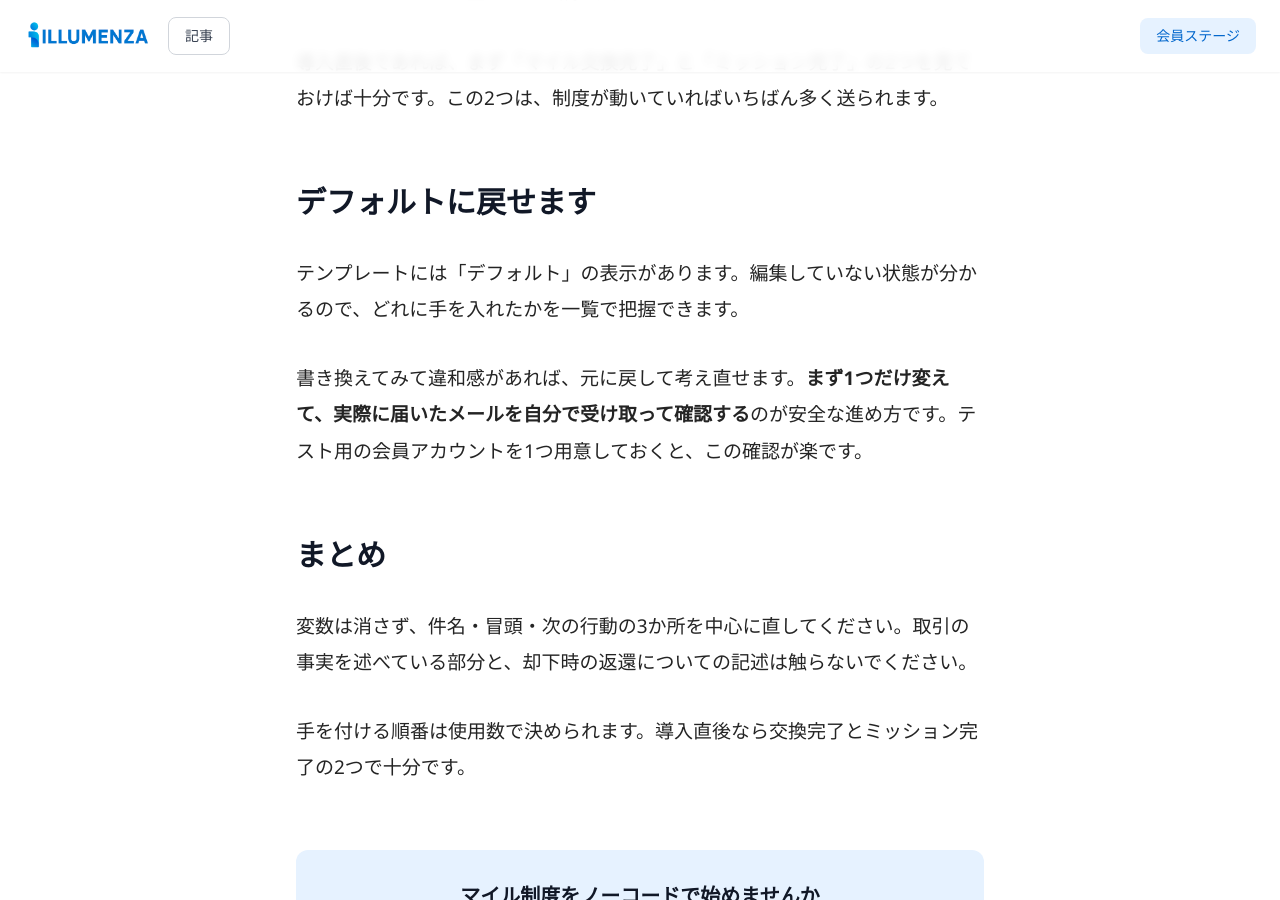
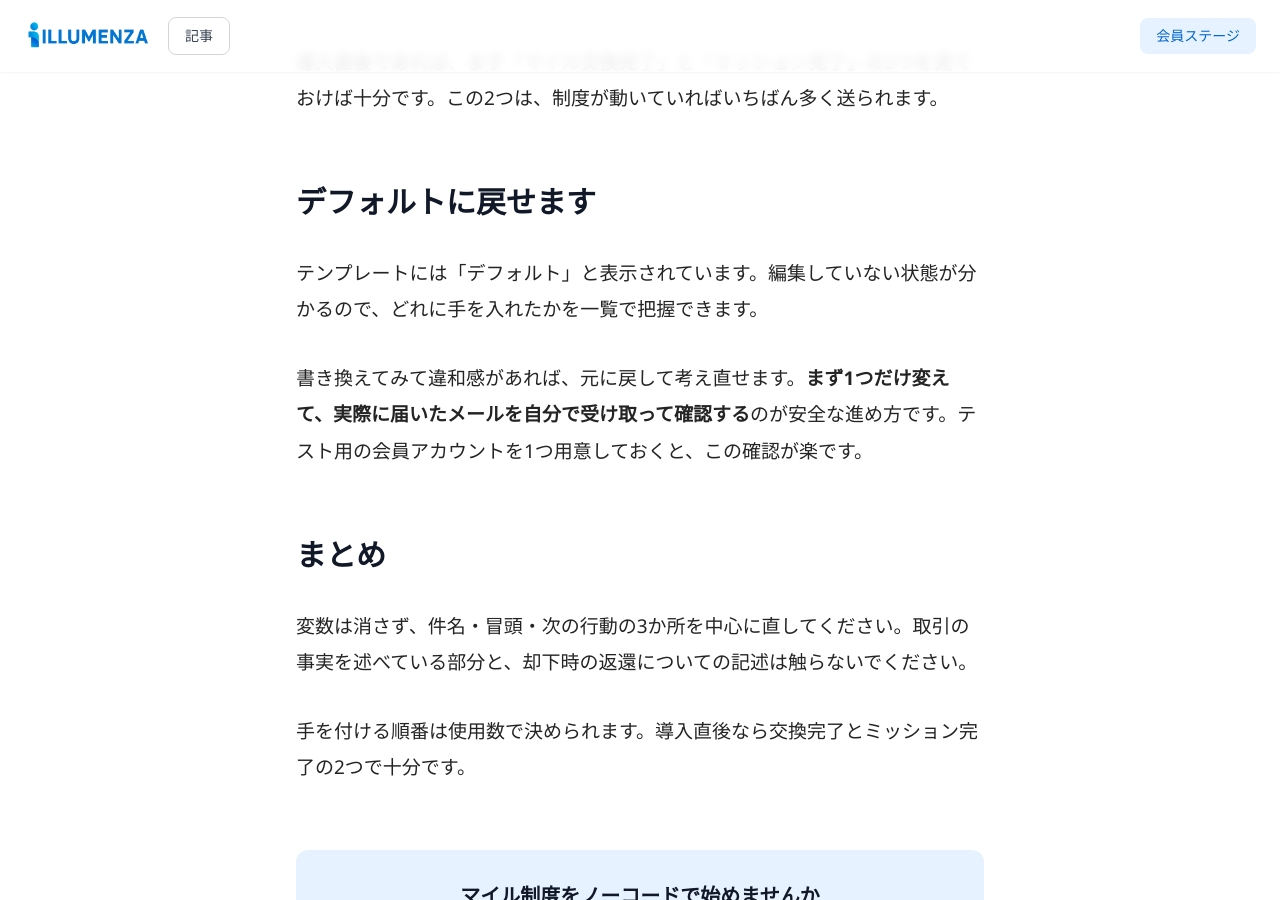
Before and after one commit to TheKinng96/illumenza-homepage, a Jekyll site: the page built from _posts/2026-07-28-points-email-variables.md, in a window 1280 px wide and 900 px high, scrolled down 3165 px. Built offline with Jekyll 4.4.1, drawn with Linux system fonts in a browser that asks for light colours; nearby versions of some CDN libraries.

Commit message:
content: round-3 naturalness fixes, posts 51-54 of 55
Co-Authored-By: Claude Opus 5 (1M context) <noreply@anthropic.com>

```diff
--- a/_posts/2026-07-28-points-email-variables.md
+++ b/_posts/2026-07-28-points-email-variables.md
@@ -2,7 +2,7 @@
 title: "メールテンプレートの変数を使って、ショップの言葉に直していく"
 date: 2026-07-28 11:30:00 +0900
 tags: [ショップマイル, ロイヤルティ, カラーミーショップ]
-description: "テンプレートにはショップ名や相手の名前を差し込む変数があります。デフォルトから直す価値のある3か所と、触らないほうがよい部分を、使用数の順に整理します。"
+description: "テンプレートにはショップ名や相手の名前を差し込む変数があります。デフォルトから直す価値のある3か所と、触らないほうがよい部分を、使用数の多い順に整理します。"
 ogImage: /images/points.webp
 app: points
 section: email
@@ -56,7 +56,7 @@ screen: /email-templates
 
 ## デフォルトに戻せます
 
-テンプレートには「デフォルト」の表示があります。編集していない状態が分かるので、どれに手を入れたかを一覧で把握できます。
+テンプレートには「デフォルト」と表示されています。編集していない状態が分かるので、どれに手を入れたかを一覧で把握できます。
 
 書き換えてみて違和感があれば、元に戻して考え直せます。**まず1つだけ変えて、実際に届いたメールを自分で受け取って確認する**のが安全な進め方です。テスト用の会員アカウントを1つ用意しておくと、この確認が楽です。
 
```
Also changed, not shown: _posts/2026-07-30-points-multiplier-stacking.md (+1 -1 lines), script/naturalize/queue3.json (+8 -8 lines).
